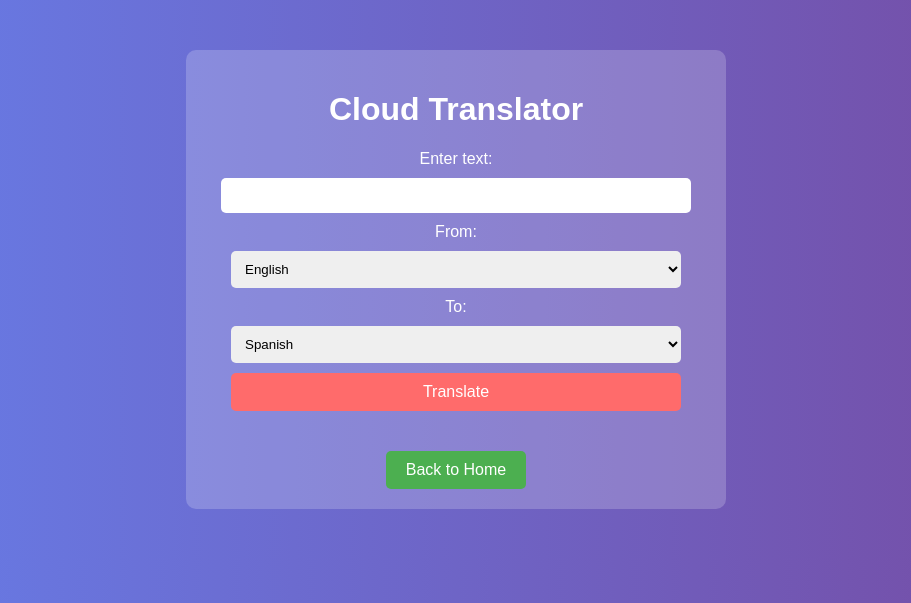
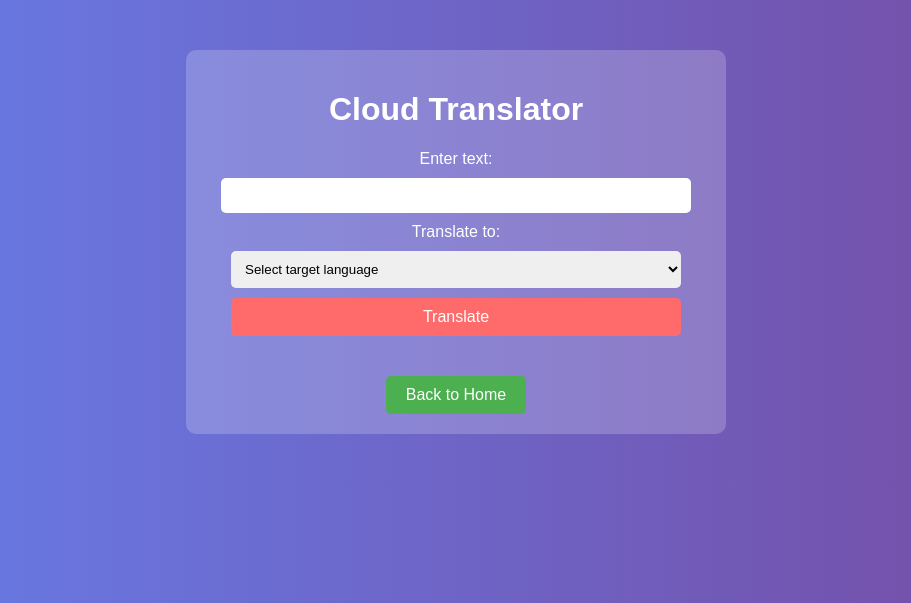
Before and after one commit to srujana990/cloud-translator, a Flask app: page /translator in a window 1280 px wide. Shown: the top 603 px of the page, without its empty margins (184-1095 px from the left). Run offline with Flask 3, Linux system fonts and the light colour scheme.

Commit message:
Updated code with language detection and UI fixes

```diff
--- a/app.py
+++ b/app.py
@@ -1,11 +1,21 @@
 import os
 from flask import Flask, request, jsonify, render_template
 from deep_translator import GoogleTranslator
+from langdetect import detect
+import re
 
 app = Flask(__name__)
 
-# Supported languages
-SUPPORTED_LANGUAGES = {"en", "es", "fr", "de", "it", "pt", "hi"}
+# Supported target languages
+SUPPORTED_LANGUAGES = {
+    "en", "es", "fr", "de", "it", "pt", "hi", "te", "kn"
+}
+
+def is_valid_text(text):
+    if not any(c.isalpha() for c in text):
+        return False
+    alpha_count = sum(c.isalpha() for c in text)
+    return alpha_count >= 5
 
 @app.route("/")
 def welcome():
@@ -24,20 +34,30 @@ def translate():
             return jsonify({"error": "Invalid request. Please send JSON data."}), 400
 
         text = data.get("text", "").strip()
-        source_lang = data.get("source_lang")
         target_lang = data.get("target_lang")
 
         if not text:
             return jsonify({"error": "Text cannot be empty."}), 400
-        if source_lang not in SUPPORTED_LANGUAGES or target_lang not in SUPPORTED_LANGUAGES:
-            return jsonify({"error": "Unsupported language selected."}), 400
+        if not is_valid_text(text):
+            return jsonify({"error": "Enter a proper text to translate."}), 400
+        if target_lang not in SUPPORTED_LANGUAGES:
+            return jsonify({"error": "Unsupported target language selected."}), 400
 
-        translated_text = GoogleTranslator(source=source_lang, target=target_lang).translate(text)
-        return jsonify({"translated_text": translated_text})
+        detected_lang = detect(text)
+
+        if detected_lang == target_lang:
+            return jsonify({"error": "Source and target languages cannot be the same."}), 400
+
+        translated_text = GoogleTranslator(source=detected_lang, target=target_lang).translate(text)
+
+        return jsonify({
+            "translated_text": translated_text,
+            "detected_lang": detected_lang
+        })
 
     except Exception as e:
-        return jsonify({"error": f"Translation failed: {str(e)}"}), 500
+        return jsonify({"error": str(e)}), 500
 
 if __name__ == "__main__":
-    port = int(os.environ.get("PORT", 10000))  # Use Render's assigned PORT
+    port = int(os.environ.get("PORT", 10000))
     app.run(host="0.0.0.0", port=port)
--- a/requirements.txt
+++ b/requirements.txt
@@ -1,3 +1,4 @@
 Flask
 deep-translator
+langdetect
 gunicorn
--- a/templates/index.html
+++ b/templates/index.html
@@ -2,7 +2,6 @@
 <html lang="en">
 <head>
     <meta charset="UTF-8">
-    <meta name="viewport" content="width=device-width, initial-scale=1.0">
     <title>Cloud Translator</title>
     <link rel="stylesheet" href="{{ url_for('static', filename='styles.css') }}">
 </head>
@@ -13,8 +12,9 @@
             <label for="text">Enter text:</label>
             <input type="text" id="text" required>
 
-            <label for="source-lang">From:</label>
-            <select id="source-lang">
+            <label for="target-lang">Translate to:</label>
+            <select id="target-lang" required>
+                <option value="" disabled selected>Select target language</option>
                 <option value="en">English</option>
                 <option value="es">Spanish</option>
                 <option value="fr">French</option>
@@ -22,24 +22,15 @@
                 <option value="it">Italian</option>
                 <option value="pt">Portuguese</option>
                 <option value="hi">Hindi</option>
-            </select>
-
-            <label for="target-lang">To:</label>
-            <select id="target-lang">
-                <option value="es">Spanish</option>
-                <option value="fr">French</option>
-                <option value="en">English</option>
-                <option value="de">German</option>
-                <option value="it">Italian</option>
-                <option value="pt">Portuguese</option>
-                <option value="hi">Hindi</option>
+                <option value="te">Telugu</option>
+                <option value="kn">Kannada</option>
             </select>
 
             <button type="submit">Translate</button>
         </form>
 
         <h2 id="result"></h2>
-
+        <h3 id="detected-language"></h3>
         <a href="{{ url_for('welcome') }}" class="btn">Back to Home</a>
     </div>
 
@@ -47,26 +38,32 @@
         document.getElementById("translate-form").addEventListener("submit", function(event) {
             event.preventDefault();
 
-            let text = document.getElementById("text").value;
-            let sourceLang = document.getElementById("source-lang").value;
-            let targetLang = document.getElementById("target-lang").value;
+            const text = document.getElementById("text").value.trim();
+            const targetLang = document.getElementById("target-lang").value;
 
             fetch("/translate", {
                 method: "POST",
                 headers: { "Content-Type": "application/json" },
-                body: JSON.stringify({
-                    "text": text,
-                    "source_lang": sourceLang,
-                    "target_lang": targetLang
-                })
+                body: JSON.stringify({ text, target_lang: targetLang })
             })
             .then(response => response.json())
             .then(data => {
-                document.getElementById("result").innerText = data.translated_text
-                    ? "Translated Text: " + data.translated_text
-                    : "Error: " + data.error;
+                const result = document.getElementById("result");
+                const detected = document.getElementById("detected-language");
+
+                if (data.translated_text) {
+                    result.innerText = "Translated Text: " + data.translated_text;
+                    detected.innerText = "Detected Language: " + data.detected_lang.toUpperCase();
+                } else {
+                    result.innerText = data.error || "Something went wrong.";
+                    detected.innerText = "";
+                }
             })
-            .catch(error => console.error("Error:", error));
+            .catch(error => {
+                document.getElementById("result").innerText = "Something went wrong.";
+                document.getElementById("detected-language").innerText = "";
+                console.error("Error:", error);
+            });
         });
     </script>
 </body>
--- a/templates/welcome.html
+++ b/templates/welcome.html
@@ -2,14 +2,16 @@
 <html lang="en">
 <head>
     <meta charset="UTF-8">
-    <meta name="viewport" content="width=device-width, initial-scale=1.0">
     <title>Welcome to Cloud Translator</title>
     <link rel="stylesheet" href="{{ url_for('static', filename='styles.css') }}">
 </head>
 <body>
     <div class="container">
         <h1>Welcome to Cloud Translator</h1>
-        <p>Translate text easily between multiple languages!</p>
+        <p class="tagline">
+            Language shouldn't be a barrier to understanding.<br>
+            <strong>Cloud Translator</strong> empowers you to explore, learn, and connect with people—no matter what language they speak.
+        </p>
         <a href="{{ url_for('translator') }}" class="btn">Start Translating</a>
     </div>
 </body>
```
